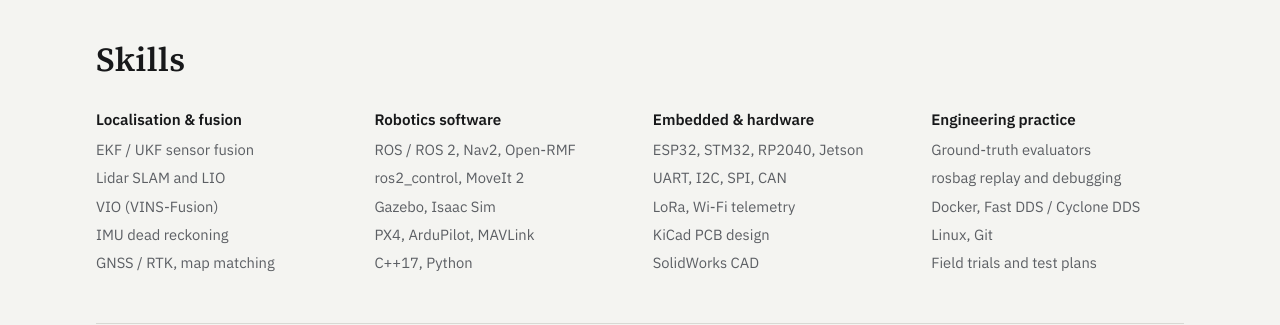
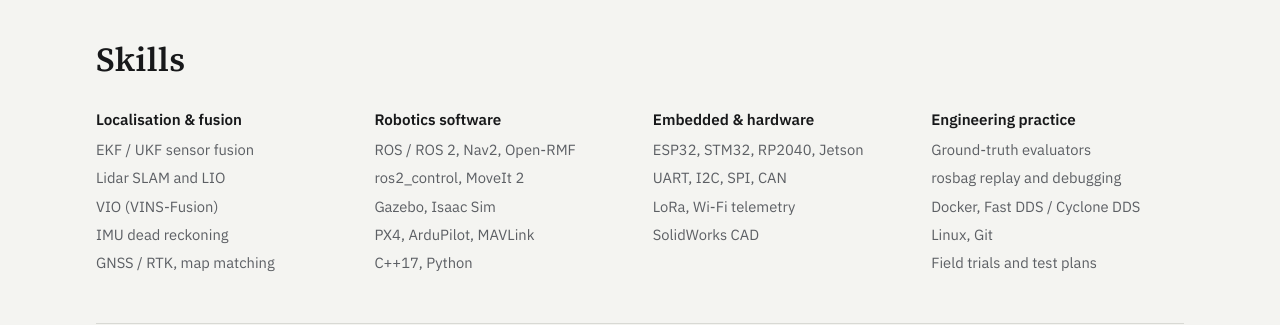
Before and after one commit to Waseem1109/waseem1109.github.io, a plain HTML site: page index.html in a window 1280 px wide. Shown: the part 4720-5045 px from the top of the page. Drawn offline with Linux system fonts and the light colour scheme.

```diff
--- a/index.html
+++ b/index.html
@@ -335,7 +335,7 @@ footer{padding-block:2rem 2.5rem;border-top:1px solid var(--line);color:var(--mu
     <div class="skills">
       <div><h3>Localisation &amp; fusion</h3><ul><li>EKF / UKF sensor fusion</li><li>Lidar SLAM and LIO</li><li>VIO (VINS-Fusion)</li><li>IMU dead reckoning</li><li>GNSS / RTK, map matching</li></ul></div>
       <div><h3>Robotics software</h3><ul><li>ROS / ROS 2, Nav2, Open-RMF</li><li>ros2_control, MoveIt 2</li><li>Gazebo, Isaac Sim</li><li>PX4, ArduPilot, MAVLink</li><li>C++17, Python</li></ul></div>
-      <div><h3>Embedded &amp; hardware</h3><ul><li>ESP32, STM32, RP2040, Jetson</li><li>UART, I2C, SPI, CAN</li><li>LoRa, Wi-Fi telemetry</li><li>KiCad PCB design</li><li>SolidWorks CAD</li></ul></div>
+      <div><h3>Embedded &amp; hardware</h3><ul><li>ESP32, STM32, RP2040, Jetson</li><li>UART, I2C, SPI, CAN</li><li>LoRa, Wi-Fi telemetry</li><li>SolidWorks CAD</li></ul></div>
       <div><h3>Engineering practice</h3><ul><li>Ground-truth evaluators</li><li>rosbag replay and debugging</li><li>Docker, Fast DDS / Cyclone DDS</li><li>Linux, Git</li><li>Field trials and test plans</li></ul></div>
     </div>
   </section>
```
